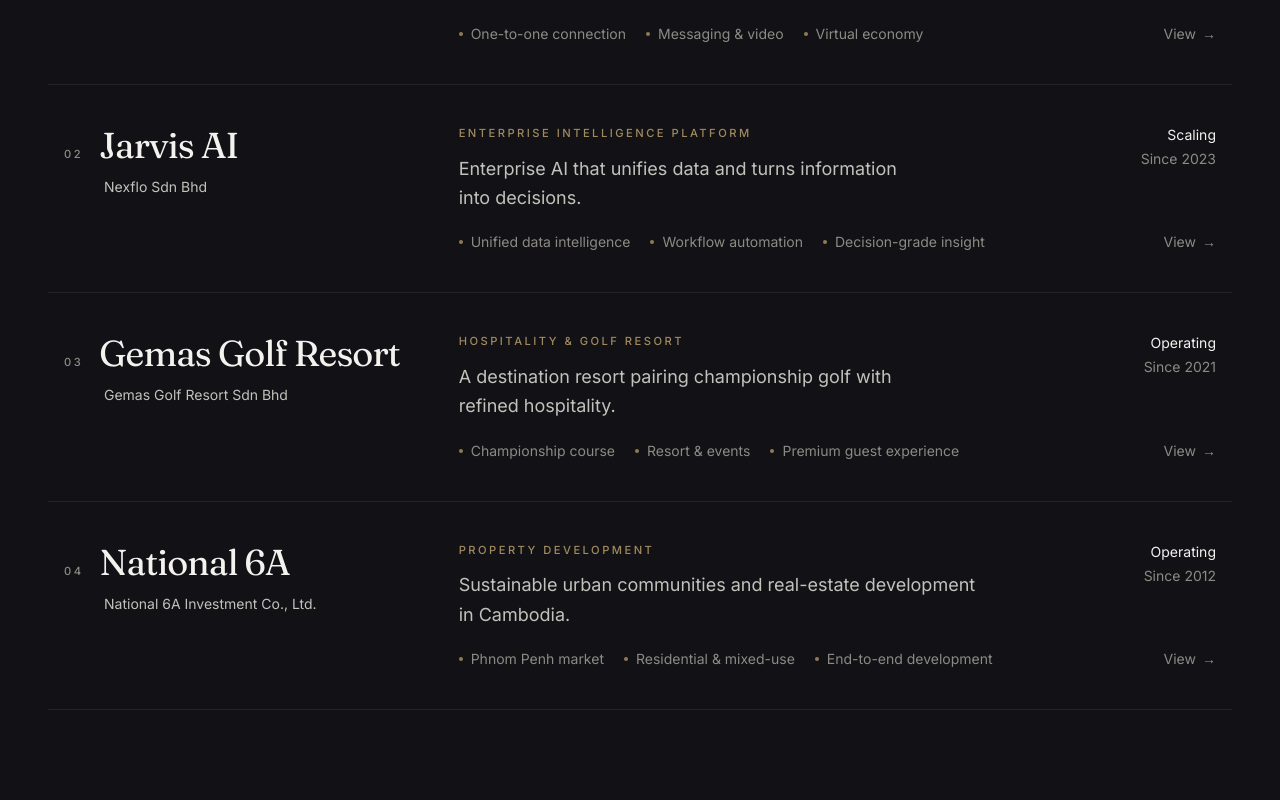
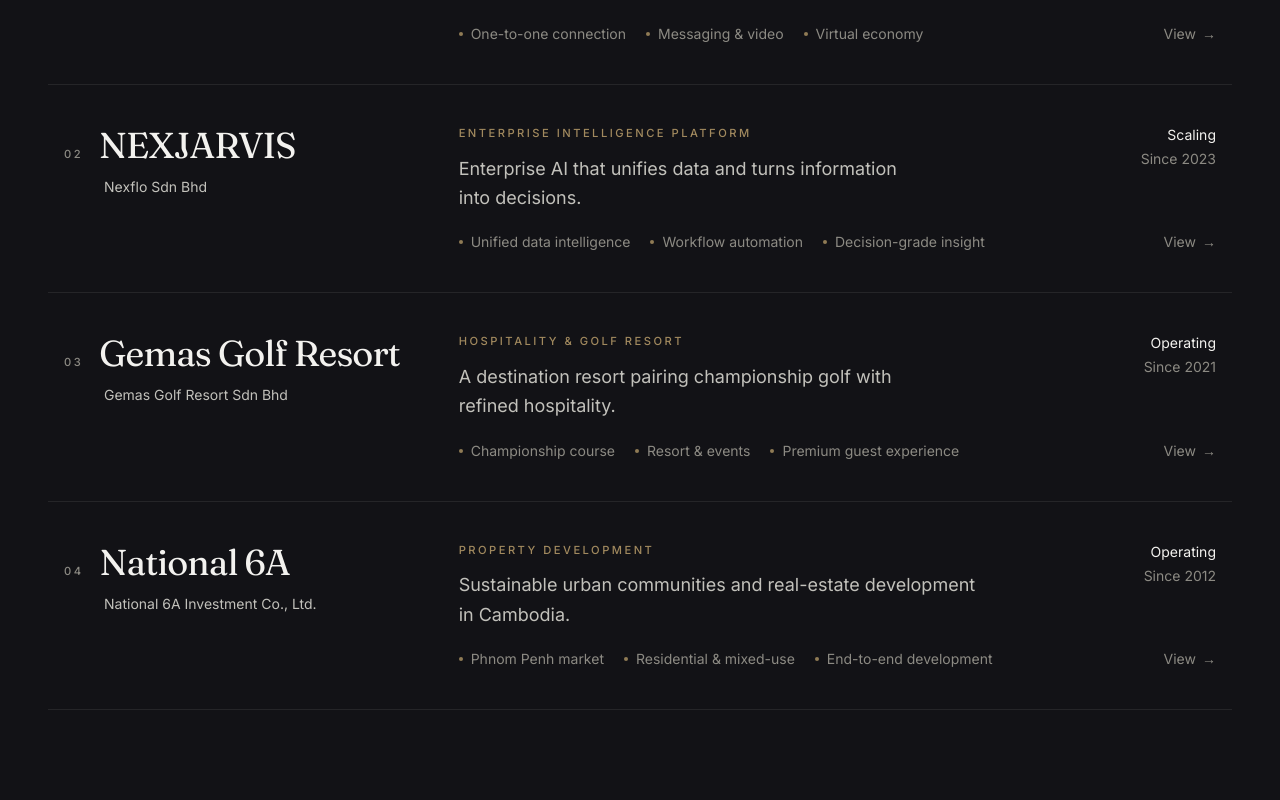
Before and after one commit to trimomalaysia-hub/cs-group, a Next.js app: page / in a window 1280 px wide. Shown: the part 2560-3360 px from the top of the page. Built offline with nearby package versions, Linux system fonts and the light colour scheme.

Commit message:
Rename Jarvis AI to NEXJARVIS across site

```diff
--- a/src/app/layout.tsx
+++ b/src/app/layout.tsx
@@ -34,7 +34,7 @@
     site.name,
     site.founder,
     "TRIMO",
-    "Jarvis AI",
+    "NEXJARVIS",
     "Gemas Golf Resort",
     "National 6A",
     "founder-led group",
--- a/src/lib/data.ts
+++ b/src/lib/data.ts
@@ -128,7 +128,7 @@
     id: "nexflo",
     index: "02",
     legalName: "Nexflo Sdn Bhd",
-    brand: "Jarvis AI",
+    brand: "NEXJARVIS",
     category: { en: "Enterprise Intelligence Platform", zh: "企业智能平台" },
     sector: { en: "Artificial Intelligence", zh: "人工智能" },
     summary: {
@@ -136,8 +136,8 @@
       zh: "统一数据、把信息转化为决策的企业级 AI。",
     },
     description: {
-      en: "Jarvis AI gives organisations a single intelligence layer — connecting fragmented systems, automating knowledge work and surfacing the insight leaders need to act with speed and confidence. It is the group's bet on applied, enterprise-grade AI.",
-      zh: "Jarvis AI 为组织提供统一的智能层 —— 打通分散的系统、自动化知识工作，并呈现领导者据以快速、果断行动所需的洞察。它是集团在落地的企业级 AI 上的布局。",
+      en: "NEXJARVIS gives organisations a single intelligence layer — connecting fragmented systems, automating knowledge work and surfacing the insight leaders need to act with speed and confidence. It is the group's bet on applied, enterprise-grade AI.",
+      zh: "NEXJARVIS 为组织提供统一的智能层 —— 打通分散的系统、自动化知识工作，并呈现领导者据以快速、果断行动所需的洞察。它是集团在落地的企业级 AI 上的布局。",
     },
     highlights: {
       en: ["Unified data intelligence", "Workflow automation", "Decision-grade insight"],
@@ -394,7 +394,7 @@
       en: "Enterprise intelligence that compounds in value as organisations scale.",
       zh: "随组织规模扩大而价值复利的企业智能。",
     },
-    company: "Jarvis AI",
+    company: "NEXJARVIS",
   },
   {
     name: { en: "Hospitality & Leisure", zh: "酒店与休闲" },
@@ -442,8 +442,8 @@
     year: "2023",
     title: { en: "Enterprise AI", zh: "企业 AI" },
     text: {
-      en: "Nexflo introduces Jarvis AI, extending the group into applied enterprise intelligence.",
-      zh: "Nexflo 推出 Jarvis AI，将集团拓展至落地的企业智能领域。",
+      en: "Nexflo introduces NEXJARVIS, extending the group into applied enterprise intelligence.",
+      zh: "Nexflo 推出 NEXJARVIS，将集团拓展至落地的企业智能领域。",
     },
   },
   {
```
